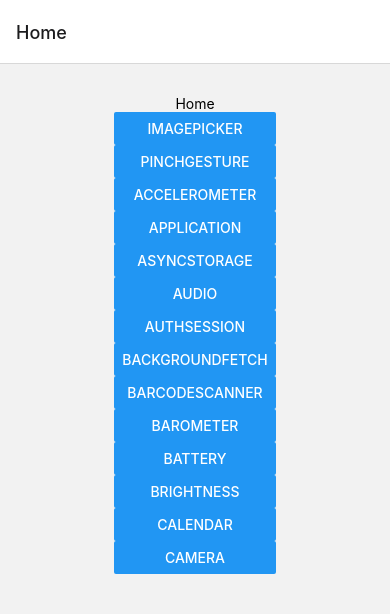
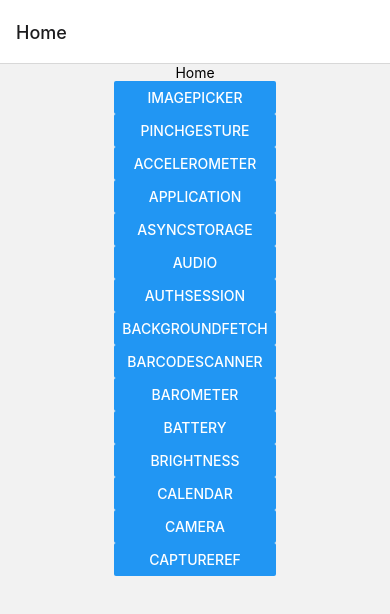
Before and after one commit to GuilhermeSousaDev/Expo, a React Native app: screen /Home in a window 390 px wide. Shown: the top 614 px of the page. Built offline with nearby package versions, Linux system fonts and the light colour scheme; what expo-task-manager would draw is missing.

Commit message:
Expo CaptureRef

```diff
--- a/App.js
+++ b/App.js
@@ -19,6 +19,7 @@ import Battery from './screens/Battery';
 import Brightness from './screens/Brightness';
 import Calendar from './screens/Calendar';
 import Camera from './screens/Camera';
+import CaptureRef from './screens/CaptureRef';
 
 export default function App() {
   return (
@@ -39,6 +40,7 @@ export default function App() {
         <Stack.Screen name='Brightness' component={Brightness} />
         <Stack.Screen name='Calendar' component={Calendar} />
         <Stack.Screen name='Camera' component={Camera} />
+        <Stack.Screen name='CaptureRef' component={CaptureRef} />
       </Stack.Navigator>
       <StatusBar style="light" />
     </NavigationContainer>
--- /dev/null
+++ b/screens/CaptureRef.js
@@ -0,0 +1,43 @@
+import { useRef } from 'react';
+import { View, Button, StyleSheet, Text } from 'react-native';
+import { captureRef } from 'react-native-view-shot';
+
+export default function CaptureRefScreen() {
+    const screenRef = useRef();
+
+    const takePictureRef = async () => {
+        const uri = await captureRef(screenRef, {
+            result: 'tmpfile',
+            height: 440,
+            quality: 1,
+            format: 'png',
+        });
+
+        console.log(uri);
+    }
+
+    return (
+        <View style={styles.container} >
+            <View ref={screenRef}>
+                <View style={styles.screenContainer}>
+                    <Text>Container</Text>
+                </View>
+            </View>
+            <Button title="Take Picture" onPress={takePictureRef} />
+        </View>
+    )
+}
+
+const styles = StyleSheet.create({
+    container: {
+        flex: 1,
+        justifyContent: 'center',
+        alignItems: 'center',
+        width: 500,
+        height: 540,
+    },
+    screenContainer: {
+        width: '100%',
+        height: 520,
+    }
+});
--- a/screens/Home.js
+++ b/screens/Home.js
@@ -1,4 +1,4 @@
-import { View, Text, StyleSheet, Button } from 'react-native';
+import { View, Text, StyleSheet, Button, ScrollView } from 'react-native';
 
 export default function Home({ navigation }) {
     const navigate = (route) => {
@@ -9,7 +9,7 @@ export default function Home({ navigation }) {
         <View style={styles.container}>
             <Text>Home</Text>
 
-            <View>
+            <ScrollView>
                 <Button title="ImagePicker" onPress={() => navigate('ImagePicker')} />
                 <Button title="PinchGesture" onPress={() => navigate('PinchGesture')} />
                 <Button title="Accelerometer" onPress={() => navigate('Accelerometer')} />
@@ -24,7 +24,8 @@ export default function Home({ navigation }) {
                 <Button title="Brightness" onPress={() => navigate('Brightness')} />
                 <Button title="Calendar" onPress={() => navigate('Calendar')} />
                 <Button title="Camera" onPress={() => navigate('Camera')} />
-            </View>
+                <Button title="CaptureRef" onPress={() => navigate('CaptureRef')} />
+            </ScrollView>
         </View>
     )
 }
```
